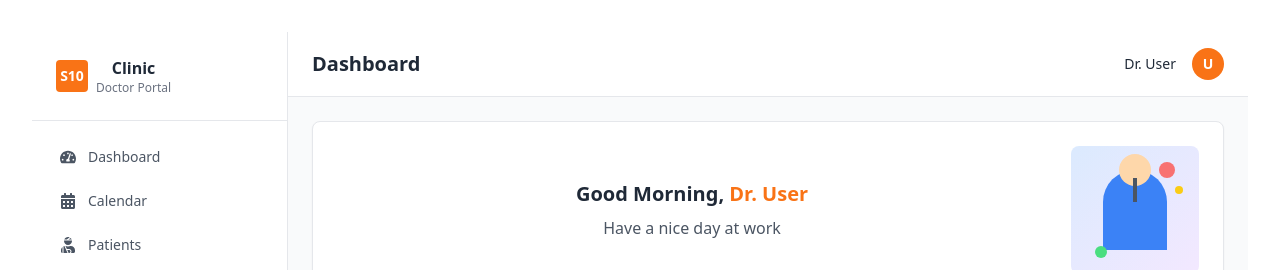
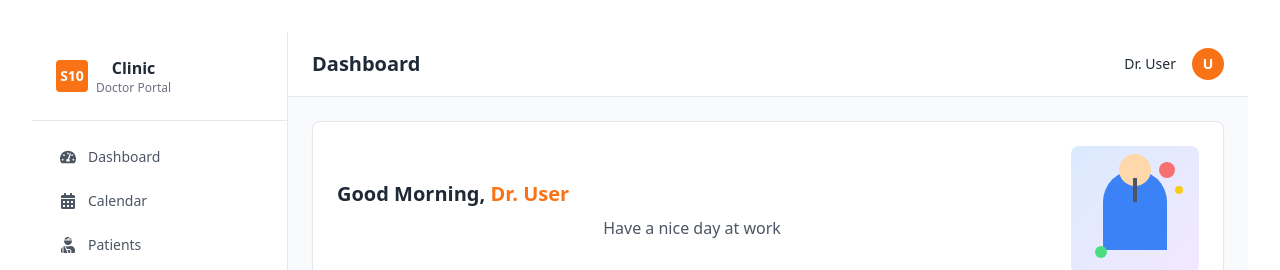
Before and after one commit to obaturn/EMR-Front-End, a React (Vite) app: page /admin/dashboard in a window 1280 px wide. Shown: the top 270 px of the page. Built offline with nearby package versions, Linux system fonts and the light colour scheme; no server answers.

Commit message:
fixing bugs

```diff
--- a/src/Component/AdminboardContent.tsx
+++ b/src/Component/AdminboardContent.tsx
@@ -414,9 +414,16 @@ const DashboardContent = ({
       <div className="bg-white rounded-lg shadow-sm border border-gray-200 p-6 mb-6">
         <div className="flex items-center justify-between">
           <div className="flex-1">
-            <h2 className="text-xl font-semibold text-gray-800 mb-2">
-              Good Morning, <span className="text-orange-500">{displayName}</span>
-            </h2>
+            <div className="flex items-center gap-3 mb-2">
+              <h2 className="text-xl font-semibold text-gray-800">
+                Good Morning, <span className="text-orange-500">{displayName}</span>
+              </h2>
+              {unreadMessageCount > 0 && (
+                <div className="bg-red-500 text-white text-xs rounded-full h-5 px-2 flex items-center justify-center font-medium">
+                  {unreadMessageCount > 99 ? '99+' : unreadMessageCount} unread
+                </div>
+              )}
+            </div>
             <p className="text-gray-600">Have a nice day at work</p>
             {specialty && <p className="text-sm text-gray-500 mt-1">{specialty}</p>}
           </div>
--- a/src/Component/ChatComponent.tsx
+++ b/src/Component/ChatComponent.tsx
@@ -147,11 +147,6 @@ const ChatComponent: React.FC<ChatComponentProps> = ({ userId, userName, userRol
     setNewMessage('')
   }
 
-  const markAsRead = (messageId: string) => {
-    if (socket) {
-      socket.emit('markAsRead', messageId)
-    }
-  }
 
   const filteredMessages = selectedRecipient
     ? messages.filter(msg =>
```
